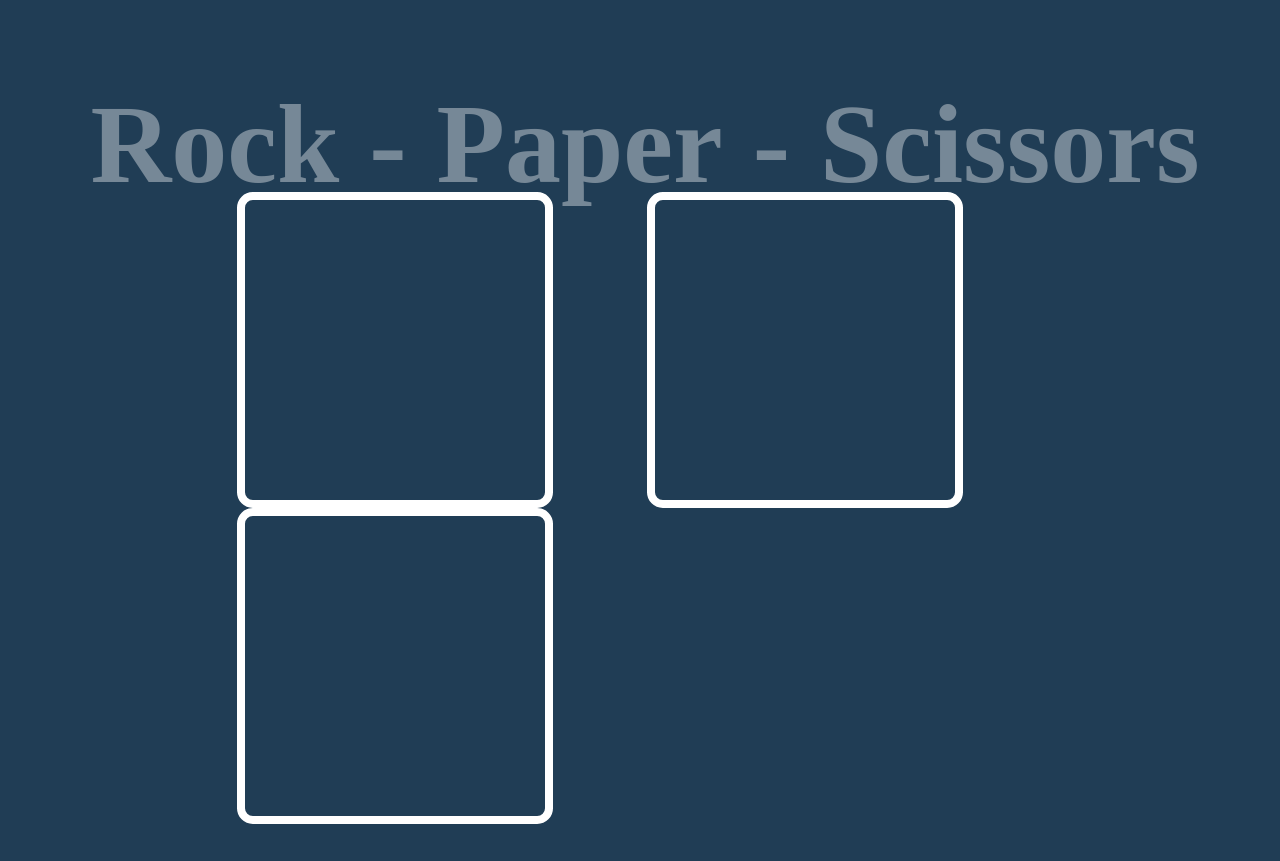
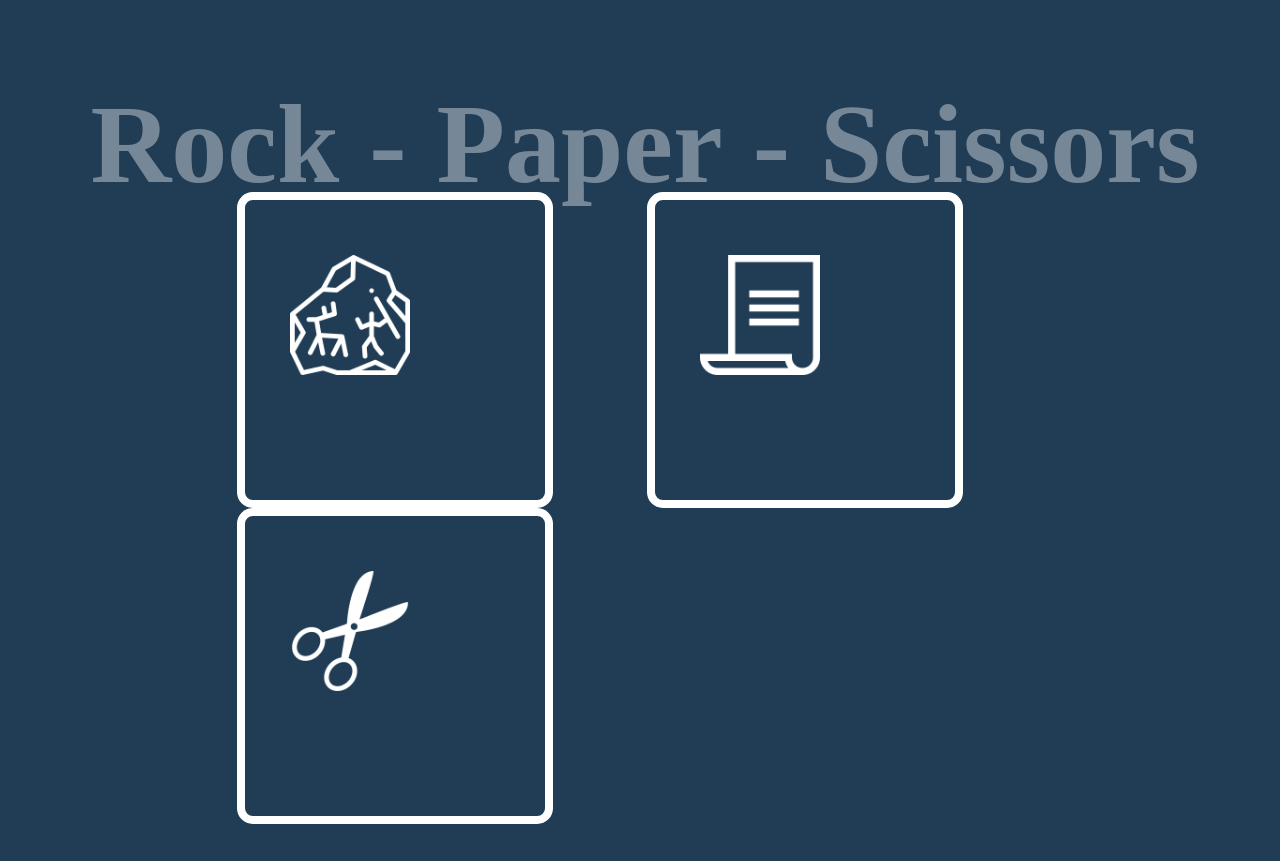
Before and after one commit to WilliamSegrestAU/rock-paper-scissors, a plain HTML site: page index.html in a window 1280 px wide. Drawn offline with Linux system fonts and the light colour scheme; a web font is replaced by a local one.

Commit message:
Added styling to input[type='image']
Each image corresponds to the correct button.

```diff
--- a/index.html
+++ b/index.html
@@ -16,9 +16,15 @@
     </div>
     <div class="game_container">
         <div class="btn_container">
-            <button class="opt_btn" id="rock_btn" value="rock"></button>
-            <button class="opt_btn" id="paper_btn" value="paper"></button>
-            <button class="opt_btn" id="scissors_btn" value="scissors"></button>
+            <button src="./images/rock.png" class="opt_btn" id="rock_btn" value="rock">
+                <input type="image" src="./images/rock.png" class='img' value="rock">
+            </button>
+            <button class="opt_btn" id="paper_btn" value="paper">
+                <input type="image" src="./images/paper.png" class='img' value="paper">
+            </button>
+            <button class="opt_btn" id="scissors_btn" value="scissors">
+                <input type="image" src="./images/scissors.png" class='img' value="scissors">
+            </button>
         </div>
         <div id="container" class="results"></div>
     </div>
--- a/style.css
+++ b/style.css
@@ -9,6 +9,7 @@ body {
     display: flex;
     justify-content: center;
     align-items: center;
+    margin-top: 20%;
     margin: 15%;
 }
 
@@ -47,6 +48,7 @@ body {
 }
 
 .opt_btn {
+    margin-top: 30px;
     margin: 0 45px;
     width: 100px;
     height: 100px;
@@ -57,7 +59,7 @@ body {
 }
 
 .results {
-    margin-top: 15vh;
+    margin-top: 5vh;
     font-size: 3rem;
     font-weight: 700;
 }
@@ -73,3 +75,10 @@ button {
         text-align: center;
         font-family: 'dovetail-mvb', serif;
 }
+
+.img {
+    width: 15vh;
+    position: relative;
+    bottom: 95px;
+    right: 105px;
+}
```
